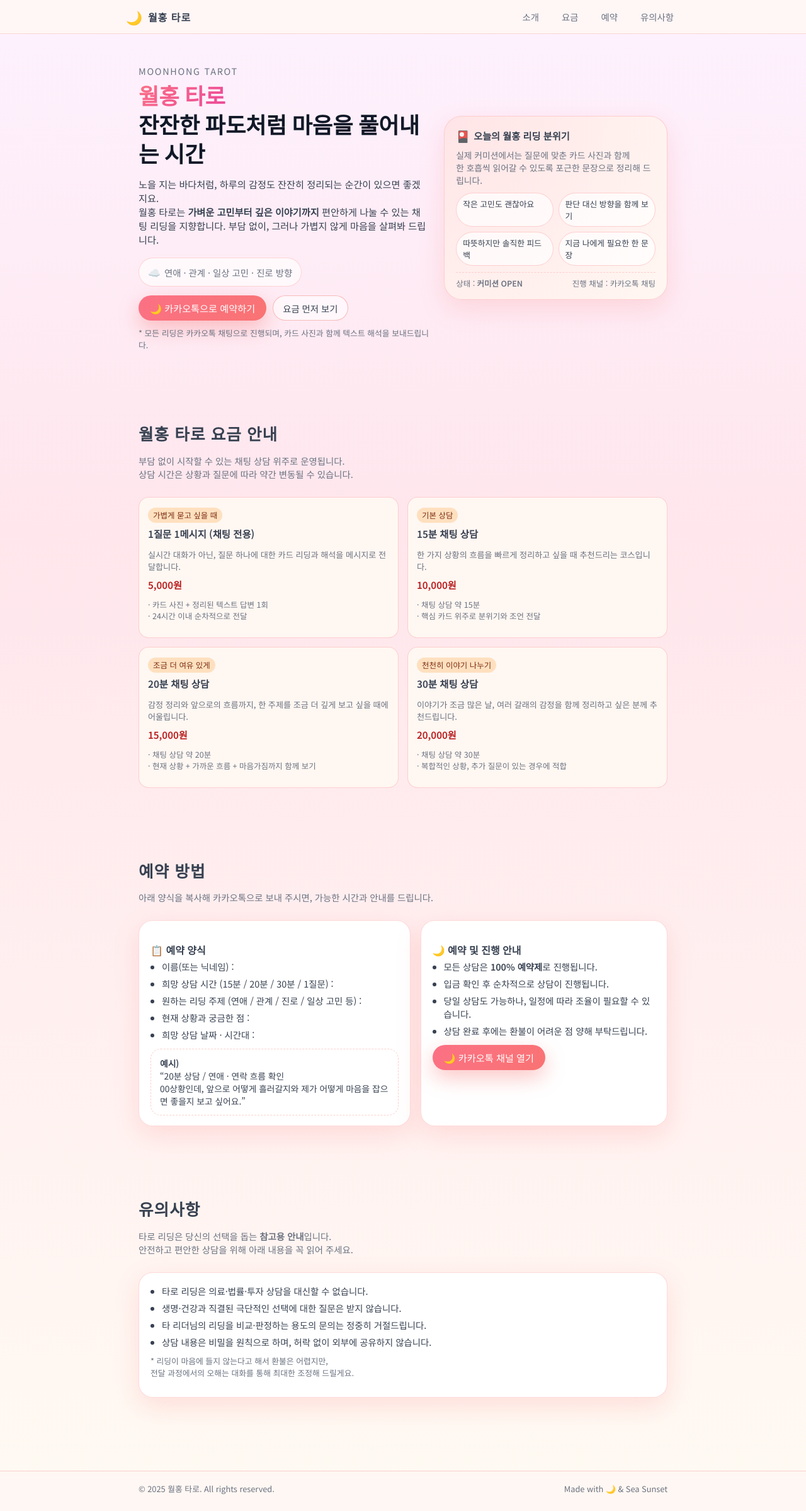
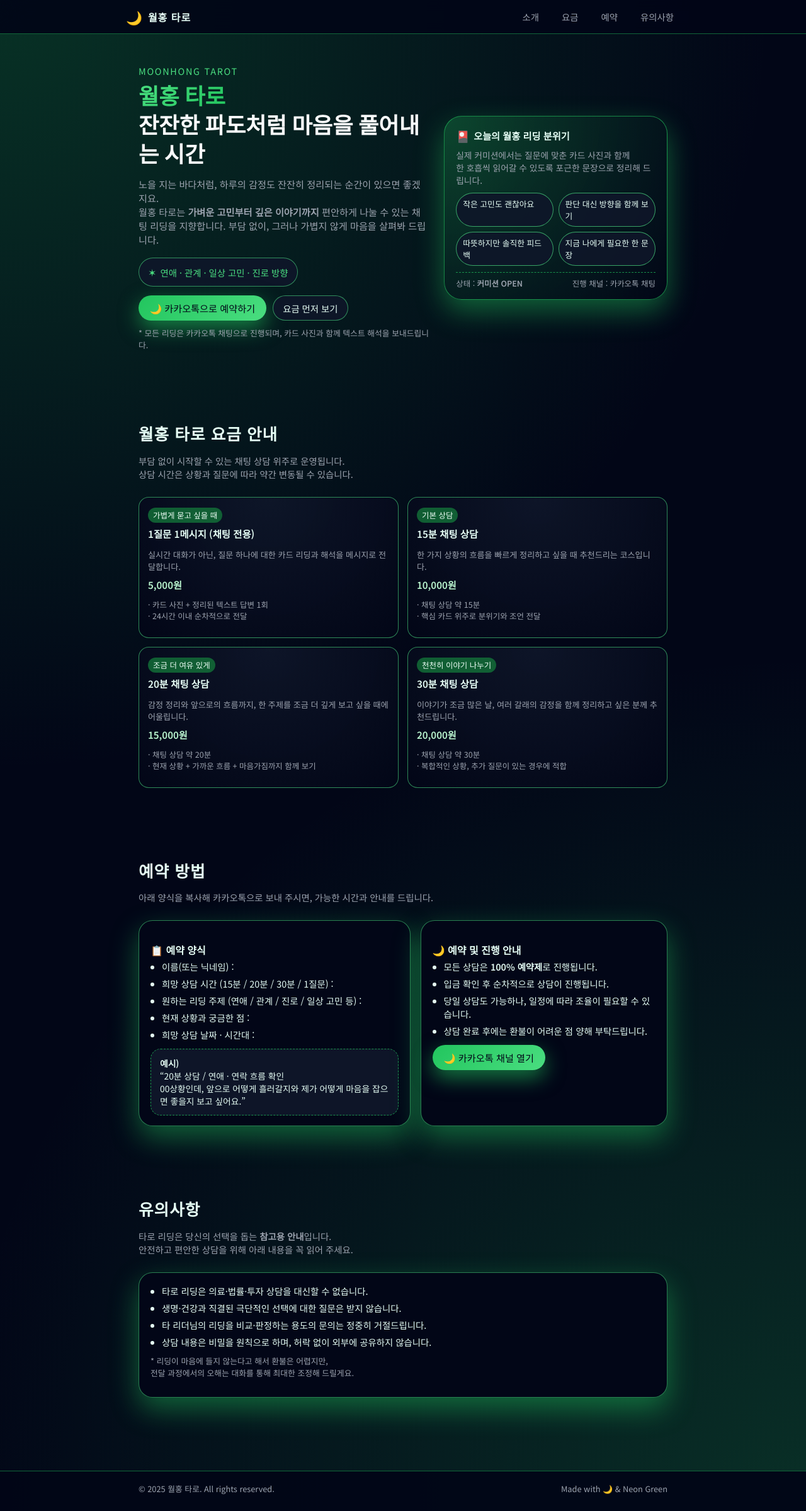
Before and after one commit to moonhong1164/MHcommision, a plain HTML site: page index.html in a window 1280 px wide. Shown: the whole page at 63% size. Drawn offline with nearby package versions, Linux system fonts and the light colour scheme.

Commit message:
Revamp styles for dark neon green theme
Updated the color scheme and styles for a darker, neon green theme. Adjusted various CSS properties for a cohesive look.

```diff
--- a/index.html
+++ b/index.html
@@ -5,7 +5,7 @@
   <meta name="viewport" content="width=device-width, initial-scale=1.0" />
   <title>월홍 타로 커미션</title>
 
-  <!-- 포근한 느낌을 위한 폰트 (없어도 기본 폰트로 자동 대체됨) -->
+  <!-- 폰트 -->
   <link
     rel="stylesheet"
     href="https://fonts.googleapis.com/css2?family=Playfair+Display:wght@500;600&family=Noto+Sans+KR:wght@400;500;600&display=swap"
@@ -13,21 +13,22 @@
 
   <style>
     :root {
-      --bg-top: #fdf2ff;
-      --bg-middle: #ffe6ec;
-      --bg-bottom: #fffaf3;
+      /* 블랙 + 네온그린 테마 */
+      --bg-top: #020617;
+      --bg-middle: #020617;
+      --bg-bottom: #020617;
 
-      --card-bg: #ffffff;
-      --card-soft: #fff7f2;
-      --accent: #f97373;       /* 코랄 */
-      --accent-soft: #fbb6b6;  /* 코랄 연한 버전 */
-      --accent-deep: #ec4899;  /* 핑크 포인트 */
+      --card-bg: #020617;
+      --card-soft: #020617;
+      --accent: #22c55e;        /* 메인 네온 그린 */
+      --accent-soft: #16a34a;   /* 살짝 어두운 연두 */
+      --accent-deep: #4ade80;   /* 밝은 포인트 */
 
-      --text-main: #374151;
-      --text-soft: #6b7280;
+      --text-main: #e5fdf4;
+      --text-soft: #9ca3af;
 
-      --border-soft: rgba(248, 180, 180, 0.6);
-      --shadow-soft: 0 14px 40px rgba(248, 113, 113, 0.18);
+      --border-soft: rgba(74, 222, 128, 0.55);
+      --shadow-soft: 0 18px 45px rgba(34, 197, 94, 0.45);
 
       --radius-lg: 22px;
       --radius-md: 16px;
@@ -43,12 +44,10 @@
       font-family: "Noto Sans KR", system-ui, -apple-system, BlinkMacSystemFont,
         "Segoe UI", sans-serif;
       color: var(--text-main);
-      background: linear-gradient(
-        180deg,
-        var(--bg-top) 0%,
-        var(--bg-middle) 35%,
-        var(--bg-bottom) 100%
-      );
+      background:
+        radial-gradient(circle at 0% 0%, rgba(22, 163, 74, 0.28) 0, transparent 45%),
+        radial-gradient(circle at 100% 100%, rgba(34, 197, 94, 0.22) 0, transparent 50%),
+        linear-gradient(180deg, var(--bg-top), var(--bg-middle), var(--bg-bottom));
     }
 
     a {
@@ -68,9 +67,9 @@
       position: sticky;
       top: 0;
       z-index: 20;
-      backdrop-filter: blur(16px);
-      background: rgba(255, 247, 244, 0.82);
-      border-bottom: 1px solid rgba(248, 180, 180, 0.5);
+      backdrop-filter: blur(18px);
+      background: rgba(2, 6, 23, 0.92);
+      border-bottom: 1px solid rgba(34, 197, 94, 0.5);
     }
 
     .nav {
@@ -87,6 +86,7 @@
       font-size: 1rem;
       font-weight: 600;
       letter-spacing: 0.06em;
+      color: var(--text-main);
     }
 
     .logo span {
@@ -107,7 +107,7 @@
     }
 
     .nav-links a:hover {
-      background: rgba(254, 202, 202, 0.7);
+      background: rgba(22, 163, 74, 0.2);
       color: var(--text-main);
     }
 
@@ -117,10 +117,10 @@
       border: none;
       padding: 7px 14px;
       font-size: 0.85rem;
-      background: linear-gradient(135deg, #fb7185, #f97373);
-      color: #fff;
+      background: linear-gradient(135deg, var(--accent), var(--accent-deep));
+      color: #020617;
       cursor: pointer;
-      box-shadow: 0 8px 20px rgba(248, 113, 113, 0.35);
+      box-shadow: 0 10px 26px rgba(34, 197, 94, 0.55);
     }
 
     /* 섹션 기본 */
@@ -170,11 +170,11 @@
       font-size: 2.2rem;
       line-height: 1.3;
       margin: 0 0 10px;
-      color: #111827;
+      color: #f9fafb;
     }
 
     .hero-title span {
-      background: linear-gradient(135deg, #fb7185, #ec4899);
+      background: linear-gradient(135deg, #4ade80, #22c55e);
       -webkit-background-clip: text;
       color: transparent;
     }
@@ -183,27 +183,27 @@
       font-size: 0.9rem;
       letter-spacing: 0.12em;
       text-transform: uppercase;
-      color: var(--text-soft);
+      color: var(--accent-deep);
       margin-bottom: 6px;
     }
 
     .hero-text {
       font-size: 0.95rem;
-      color: var(--text-main);
+      color: var(--text-soft);
       margin-bottom: 18px;
     }
 
     .hero-highlight {
       font-size: 0.9rem;
-      color: var(--text-soft);
-      background: rgba(255, 255, 255, 0.7);
+      color: var(--accent-deep);
+      background: rgba(15, 23, 42, 0.9);
       padding: 10px 14px;
       border-radius: 999px;
       display: inline-flex;
       align-items: center;
       gap: 6px;
       margin-bottom: 14px;
-      border: 1px solid rgba(254, 202, 202, 0.8);
+      border: 1px solid rgba(74, 222, 128, 0.6);
     }
 
     .hero-highlight span {
@@ -222,10 +222,10 @@
       border: none;
       padding: 9px 18px;
       font-size: 0.95rem;
-      background: linear-gradient(135deg, #fb7185, #f97373);
-      color: #fff;
+      background: linear-gradient(135deg, var(--accent), var(--accent-deep));
+      color: #020617;
       cursor: pointer;
-      box-shadow: 0 12px 32px rgba(248, 113, 113, 0.4);
+      box-shadow: 0 12px 32px rgba(34, 197, 94, 0.6);
       display: inline-flex;
       align-items: center;
       gap: 6px;
@@ -235,8 +235,8 @@
       border-radius: 999px;
       padding: 8px 15px;
       font-size: 0.9rem;
-      border: 1px solid rgba(248, 180, 180, 0.9);
-      background: rgba(255, 255, 255, 0.6);
+      border: 1px solid rgba(74, 222, 128, 0.6);
+      background: rgba(15, 23, 42, 0.9);
       color: var(--text-main);
       cursor: pointer;
     }
@@ -248,11 +248,12 @@
     }
 
     .hero-card {
-      background: radial-gradient(circle at top left, #ffe4e6, #fff7f2);
+      background:
+        radial-gradient(circle at top left, rgba(34, 197, 94, 0.28), #020617);
       border-radius: 28px;
       padding: 18px 18px 16px;
       box-shadow: var(--shadow-soft);
-      border: 1px solid rgba(254, 202, 202, 0.9);
+      border: 1px solid rgba(34, 197, 94, 0.65);
     }
 
     .hero-card-title {
@@ -282,16 +283,17 @@
     }
 
     .mini-pill {
-      background: rgba(255, 255, 255, 0.7);
+      background: rgba(15, 23, 42, 0.9);
       border-radius: 999px;
       padding: 7px 10px;
-      border: 1px solid rgba(254, 202, 202, 0.9);
+      border: 1px solid rgba(74, 222, 128, 0.7);
+      color: var(--text-main);
     }
 
     .hero-meta {
       margin-top: 10px;
       padding-top: 8px;
-      border-top: 1px dashed rgba(254, 202, 202, 0.9);
+      border-top: 1px dashed rgba(34, 197, 94, 0.7);
       font-size: 0.78rem;
       color: var(--text-soft);
       display: flex;
@@ -307,7 +309,7 @@
       border-radius: var(--radius-lg);
       padding: 18px 18px 16px;
       box-shadow: var(--shadow-soft);
-      border: 1px solid rgba(254, 202, 202, 0.7);
+      border: 1px solid var(--border-soft);
     }
 
     .price-grid {
@@ -323,10 +325,10 @@
     }
 
     .price-card {
-      background: var(--card-soft);
+      background: radial-gradient(circle at top, rgba(15, 23, 42, 0.9), #020617);
       border-radius: var(--radius-md);
       padding: 14px 14px 12px;
-      border: 1px solid rgba(254, 202, 202, 0.9);
+      border: 1px solid rgba(74, 222, 128, 0.6);
     }
 
     .price-title {
@@ -344,7 +346,7 @@
     .price-value {
       font-size: 0.95rem;
       font-weight: 600;
-      color: #b91c1c;
+      color: #bbf7d0;
       margin-bottom: 4px;
     }
 
@@ -357,8 +359,8 @@
       font-size: 0.78rem;
       border-radius: 999px;
       padding: 3px 8px;
-      background: rgba(254, 215, 170, 0.7);
-      color: #7c2d12;
+      background: rgba(21, 128, 61, 0.7);
+      color: #ecfdf5;
       display: inline-block;
       margin-bottom: 6px;
     }
@@ -377,11 +379,12 @@
 
     .reserve-box {
       margin-top: 12px;
-      background: rgba(255, 255, 255, 0.8);
+      background: rgba(15, 23, 42, 0.95);
       border-radius: var(--radius-md);
       padding: 12px 14px;
       font-size: 0.86rem;
-      border: 1px dashed rgba(254, 202, 202, 0.9);
+      border: 1px dashed rgba(34, 197, 94, 0.7);
+      color: var(--text-main);
     }
 
     .reserve-label {
@@ -404,11 +407,11 @@
     }
 
     footer {
-      border-top: 1px solid rgba(248, 180, 180, 0.6);
+      border-top: 1px solid rgba(34, 197, 94, 0.5);
       padding: 18px 0 26px;
       font-size: 0.8rem;
       color: var(--text-soft);
-      background: rgba(255, 247, 244, 0.7);
+      background: rgba(2, 6, 23, 0.95);
     }
 
     .footer-inner {
@@ -473,7 +476,7 @@
             채팅 리딩을 지향합니다. 부담 없이, 그러나 가볍지 않게 마음을 살펴봐 드립니다.
           </p>
           <div class="hero-highlight">
-            <span>☁️</span>
+            <span>✶</span>
             연애 · 관계 · 일상 고민 · 진로 방향
           </div>
 
@@ -653,7 +656,7 @@
   <footer>
     <div class="container footer-inner">
       <span>© <span id="year"></span> 월홍 타로. All rights reserved.</span>
-      <span>Made with 🌙 & Sea Sunset</span>
+      <span>Made with 🌙 & Neon Green</span>
     </div>
   </footer>
 
```
